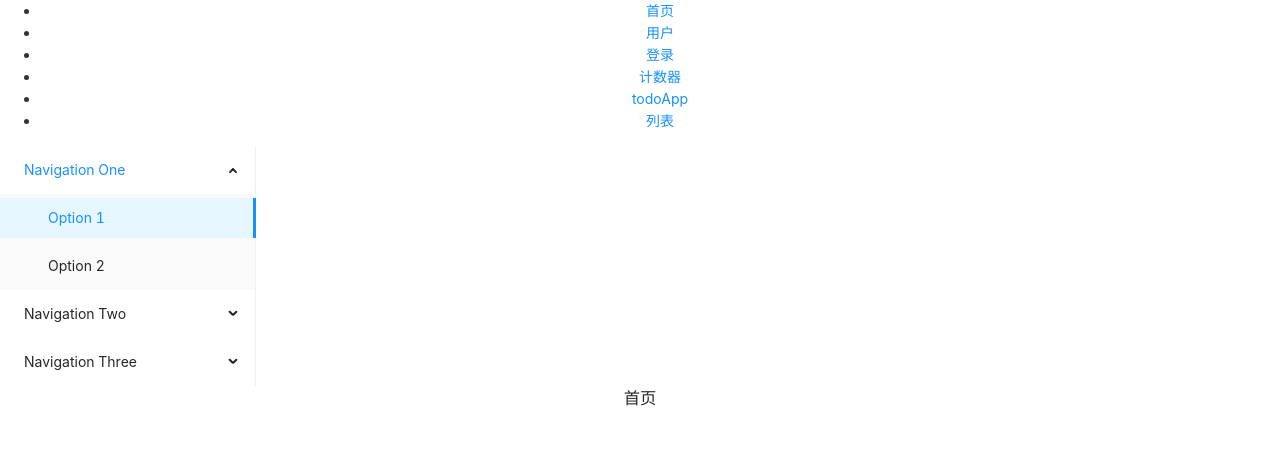
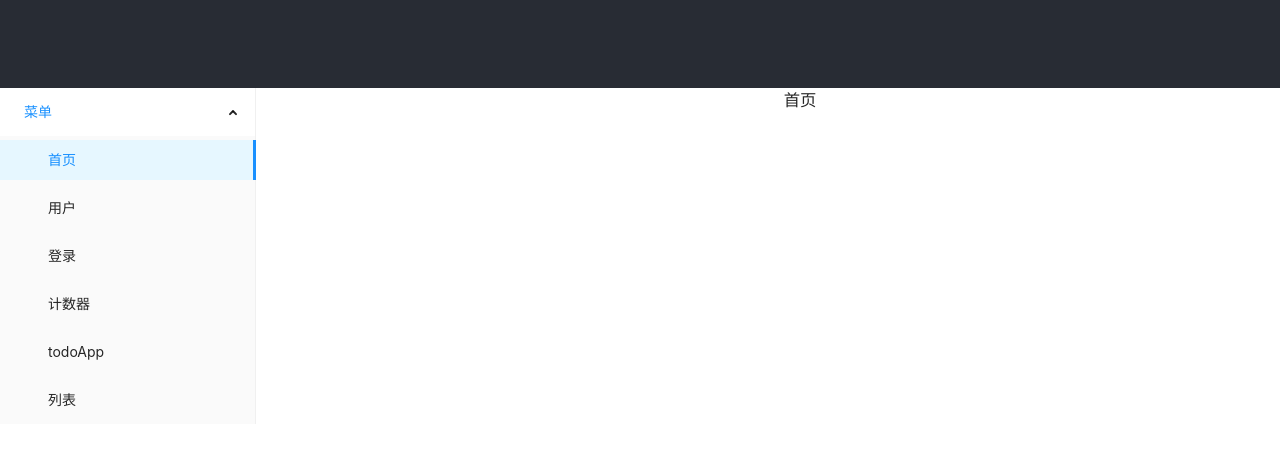
Before and after one commit to KChrisZhang/practice-react, a React (Create React App) app: page / in a window 1280 px wide. Shown: the top 462 px of the page. Built offline with nearby package versions, Linux system fonts and the light colour scheme.

Commit message:
添加 首页样式

```diff
--- a/src/App.css
+++ b/src/App.css
@@ -17,14 +17,15 @@
 }
 
 .App-header {
+  height: 88px;
   background-color: #282c34;
-  min-height: 100vh;
+  /* min-height: 100vh;
   display: flex;
   flex-direction: column;
   align-items: center;
   justify-content: center;
   font-size: calc(10px + 2vmin);
-  color: white;
+  color: white; */
 }
 
 .App-link {
--- a/src/App.js
+++ b/src/App.js
@@ -11,7 +11,7 @@ import List from './views/List'
 import Detail from './views/Detail'
 import Error from './views/404'
 
-import { Menu } from 'antd'
+import { Row, Col, Menu } from 'antd'
 const { SubMenu } = Menu
 
 class App extends React.Component {
@@ -21,27 +21,9 @@ class App extends React.Component {
   render() {
     return (
       <div className="App">
-        <ul>
-          <li>
-            <Link to="/">首页</Link>
-          </li>
-          <li>
-            <Link to="/user">用户</Link>
-          </li>
-          <li>
-            <Link to="/login">登录</Link>
-          </li>
-          <li>
-            <Link to="/counter">计数器</Link>
-          </li>
-          <li>
-            <Link to="/todo">todoApp</Link>
-          </li>
-          <li>
-            <Link to="/list">列表</Link>
-          </li>
-        </ul>
-
+        <div className="App-header"></div>
+        <Row>
+          <Col span={6}>
             <Menu
               onClick={this.handleClick}
               style={{ width: 256 }}
@@ -53,44 +35,38 @@ class App extends React.Component {
                 key="sub1"
                 title={
                   <span>
-                <span>Navigation One</span>
+                    <span>菜单</span>
                   </span>
                 }
               >
-            <Menu.Item key="1">Option 1</Menu.Item>
-            <Menu.Item key="2">Option 2</Menu.Item>
-          </SubMenu>
-          <SubMenu
-            key="sub2"
-            title={
-              <span>
-                <span>Navigation Two</span>
-              </span>
-            }
-          >
-            <Menu.Item key="5">Option 5</Menu.Item>
-            <Menu.Item key="6">Option 6</Menu.Item>
-          </SubMenu>
-          <SubMenu
-            key="sub3"
-            title={
-              <span>
-                <span>Navigation Three</span>
-              </span>
-            }
-          >
-            <Menu.Item key="9">Option 9</Menu.Item>
-            <Menu.Item key="10">Option 10</Menu.Item>
-            <Menu.Item key="11">Option 11</Menu.Item>
-            <Menu.Item key="12">Option 12</Menu.Item>
+                <Menu.Item key="1">
+                  <Link to="/">首页</Link>
+                </Menu.Item>
+                <Menu.Item key="2">
+                  <Link to="/user">用户</Link>
+                </Menu.Item>
+                <Menu.Item key="3">
+                  <Link to="/login">登录</Link>
+                </Menu.Item>
+                <Menu.Item key="4">
+                  <Link to="/counter">计数器</Link>
+                </Menu.Item>
+                <Menu.Item key="5">
+                  <Link to="/todo">todoApp</Link>
+                </Menu.Item>
+                <Menu.Item key="6">
+                  <Link to="/list">列表</Link>
+                </Menu.Item>
               </SubMenu>
             </Menu>
+          </Col>
 
+          <Col span={18}>
             {/* 一般重定向需要搭配Switch一起使用 */}
             {/* Switch 如果匹配到了路由，就不会再往下匹配了；如果不写Switch，则一直会匹配到404页面 */}
             <Switch>
               {/* 如果访问User页面，则重定向到List页面 */}
-          <Redirect from="/user" to="list"></Redirect>
+              {/* <Redirect from="/user" to="list"></Redirect> */}
               <Route exact path="/">
                 <Home title="首页"></Home>
               </Route>
@@ -111,6 +87,8 @@ class App extends React.Component {
               {/* 没有写path表示匹配到所有路径 */}
               <Route component={Error}></Route>
             </Switch>
+          </Col>
+        </Row>
       </div>
     )
   }
```
Lines whose indentation alone changed are shown as unchanged.
